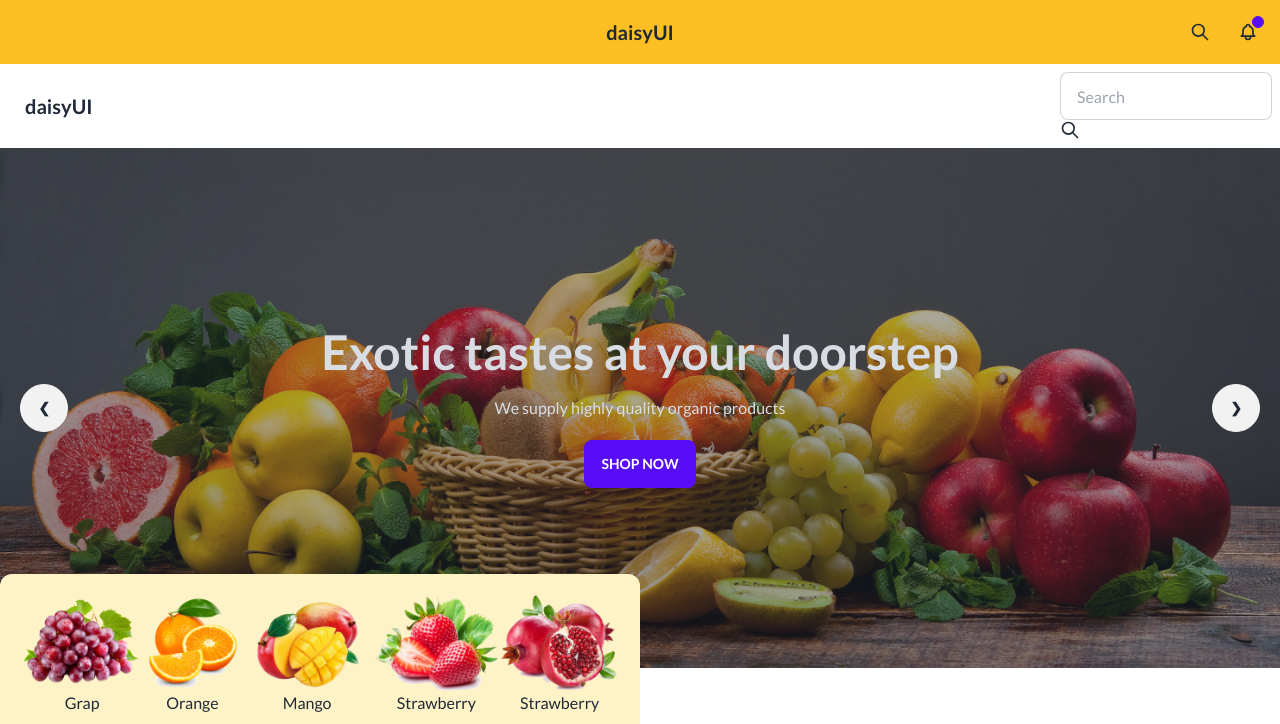
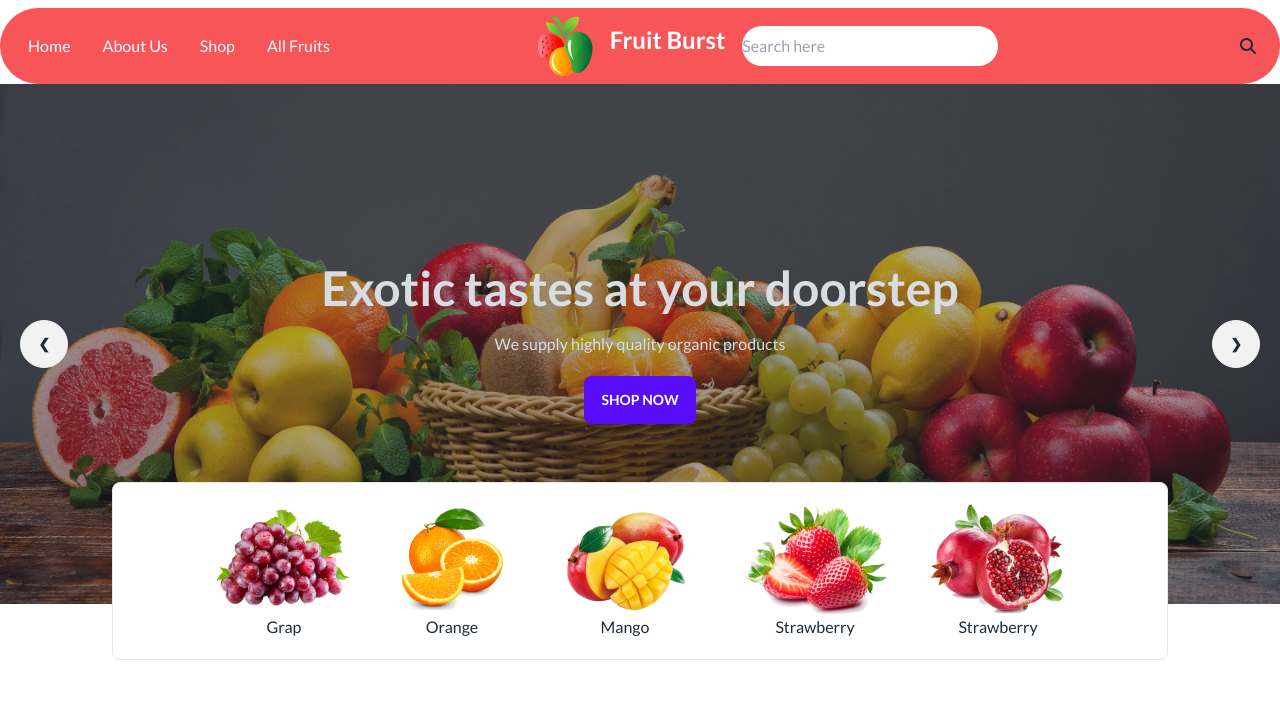
Before and after one commit to kabir-121/assignment-three, a plain HTML site: page index.html in a window 1280 px wide. Shown: the top 724 px of the page. Drawn offline with nearby package versions, Linux system fonts and the light colour scheme; grey boxes are pictures that could not be loaded.

Commit message:
added menu

```diff
--- a/index.html
+++ b/index.html
@@ -26,52 +26,49 @@
 </head>
 
 <body class="font-lato">
-  <header>
-    <div class="navbar bg-amber-400">
-      <div class="navbar-start">
+ <header class="container md:mx-auto">
+      <nav class="mt-2">
+          <div class="navbar bg-[#F85559] rounded-[600px]">
+              <div class="flex-1">
+                <div class="dropdown">
+                  <label tabindex="0" class="btn btn-ghost lg:hidden">
+                    <svg xmlns="http://www.w3.org/2000/svg" class="h-5 w-5" fill="none" viewBox="0 0 24 24" stroke="currentColor">
+                      <path stroke-linecap="round" stroke-linejoin="round" stroke-width="2" d="M4 6h16M4 12h8m-8 6h16" />
 
+                    </svg>
+                  </label>
+                  <ul tabindex="0" class="menu menu-sm dropdown-content mt-3 z-[1] p-2 text-base shadow bg-base-100 rounded-box w-52">
+                    <li><a>Home</a></li>
+                    <li><a>About Us</a></li>
+                    <li><a>Shop</a></li>
+                    <li><a>All Fruits</a></li>
+                  </ul>
                 </div>
-      <div class="navbar-center">
-        <a class="btn btn-ghost normal-case text-xl">daisyUI</a>
+
+                <div class="navbar-start hidden lg:flex">
+                      <ul class="menu flex-row text-base menu-horiziontal px-1 text-white">
+                        <li><a>Home</a></li>
+                        <li><a>About Us</a></li>
+                        <li><a>Shop</a></li>
+                        <li><a>All Fruits</a></li>
+                      </ul>
+                </div>
+                <div class="navbar-center flex flex-row">
+                  <img src="./images/logo.png" alt="">
+                  <a class="btn btn-ghost normal-case text-2xl md:text-white">Fruit Burst</a>
                 </div>
                 <div class="navbar-end">
-        <button class="btn btn-ghost btn-circle">
-          <svg xmlns="http://www.w3.org/2000/svg" class="h-5 w-5" fill="none" viewBox="0 0 24 24" stroke="currentColor">
-            <path stroke-linecap="round" stroke-linejoin="round" stroke-width="2"
-              d="M21 21l-6-6m2-5a7 7 0 11-14 0 7 7 0 0114 0z" />
-          </svg>
-        </button>
-        <button class="btn btn-ghost btn-circle">
-          <div class="indicator">
-            <svg xmlns="http://www.w3.org/2000/svg" class="h-5 w-5" fill="none" viewBox="0 0 24 24"
-              stroke="currentColor">
-              <path stroke-linecap="round" stroke-linejoin="round" stroke-width="2"
-                d="M15 17h5l-1.405-1.405A2.032 2.032 0 0118 14.158V11a6.002 6.002 0 00-4-5.659V5a2 2 0 10-4 0v.341C7.67 6.165 6 8.388 6 11v3.159c0 .538-.214 1.055-.595 1.436L4 17h5m6 0v1a3 3 0 11-6 0v-1m6 0H9" />
-            </svg>
-            <span class="badge badge-xs badge-primary indicator-item"></span>
-          </div>
-        </button>
-      </div>
-    </div>
-    <!-- .......................... -->
-    <div class="navbar bg-base-100">
-      <div class="flex-1">
-        <a class="btn btn-ghost normal-case text-xl">daisyUI</a>
-      </div>
-      <div class="flex-none gap-2">
-        <div class="form-control">
-          <input type="text" placeholder="Search" class="input input-bordered w-24 md:w-auto" />
-          <svg xmlns="http://www.w3.org/2000/svg" class="h-5 w-5" fill="none" viewBox="0 0 24 24" stroke="currentColor">
-            <path stroke-linecap="round" stroke-linejoin="round" stroke-width="2"
-              d="M21 21l-6-6m2-5a7 7 0 11-14 0 7 7 0 0114 0z" />
-          </svg>
+                  <div class="relative">
+                    <input class="rounded-full py-2 pr-4 w-32 md:w-64 justify-end" type="text" placeholder="Search here">
+                    <div class="absolute inset-y-0 right-4 pl-3 flex items-center">
+                          <i class="fas fa-search"></i>
                     </div>
                   </div>
                 </div>
-
-
+              </div>
+          </div>
+      </nav>
  </header>
-
   <main>
     <!-- banner section -->
     <section>
@@ -145,32 +142,32 @@
       </div>
     </section>
     <!-- hidden div -->
-    <div class="sm:hidden md:flex flex-row p-5  rounded-xl bg-amber-100 w-[50%] mx-auto justify-center absolute -mt-[100px]">
-      <div class=" text-center">
+    <div class="lg:mx-28 -mt-32 lg:flex flex-row p-5 gap-10 justify-center border rounded-lg bg-white relative hidden">
+      <div >
         <img src="./images/fruit1.png" alt="">
-        <p>Grap</p>
+        <p class=" text-center">Grap</p>
       </div>
-      <div class=" text-center">
+      <div>
         <img src="./images/fruit2.png" alt="">
-        <p>Orange</p>
+        <p class=" text-center">Orange</p>
       </div>
-      <div class=" text-center">
+      <div>
         <img src="./images/fruit3.png" alt="">
-        <p>Mango</p>
+        <p class=" text-center">Mango</p>
       </div>
-      <div class=" text-center">
+      <div>
         <img src="./images/fruit4.png" alt="">
-        <p>Strawberry</p>
+        <p class=" text-center">Strawberry</p>
       </div>
-      <div class=" text-center">
+      <div>
         <img src="./images/fruit5.png" alt="">
-        <p>Strawberry</p>
+        <p class=" text-center">Strawberry</p>
       </div>
     </div>
     <!-- Deal of the day section -->
     <section class="max-w-screen-xl mx-auto px-8 md:px-16 lg:px-24 py-5 my-10">
       <!-- ..Deal.. -->
-      <div class="flex flex-col justify-center items-center md:flex-row justify-around">
+      <div class="flex flex-col items-center md:flex-row justify-around">
         <div class="py-5">
           <h1 class="text-5xl">Deal of the day</h1>
           <p class="text-sm">Contrary to popular belief, is not simply random text. It has roots in a piece of classical
```
Lines whose indentation alone changed are shown as unchanged.
